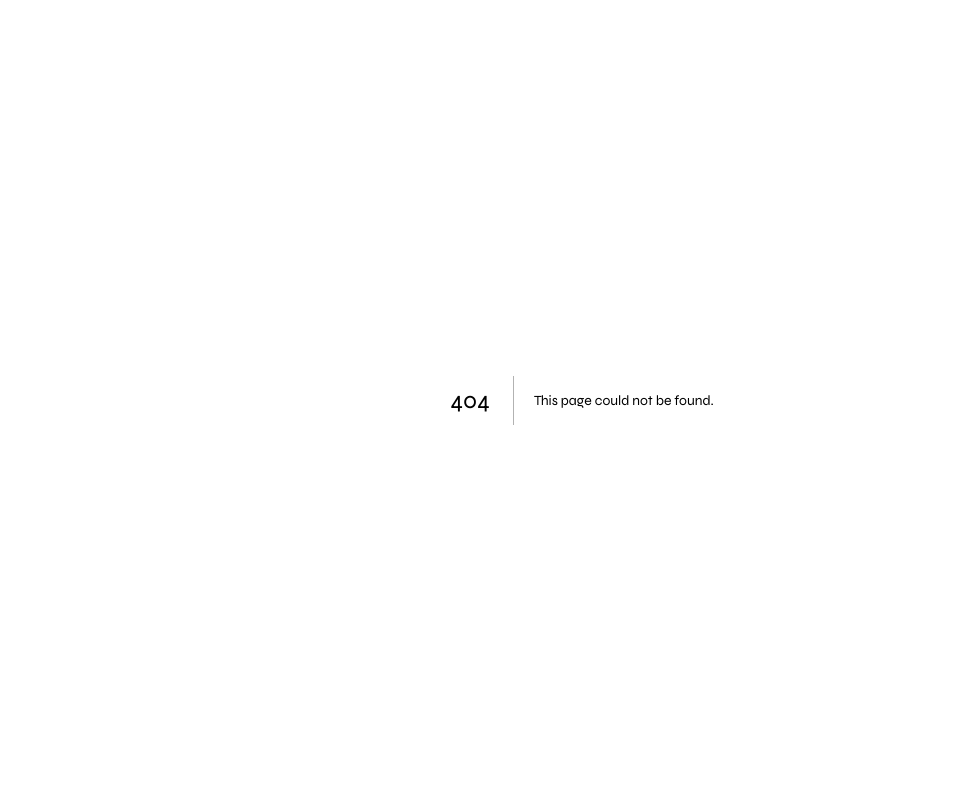
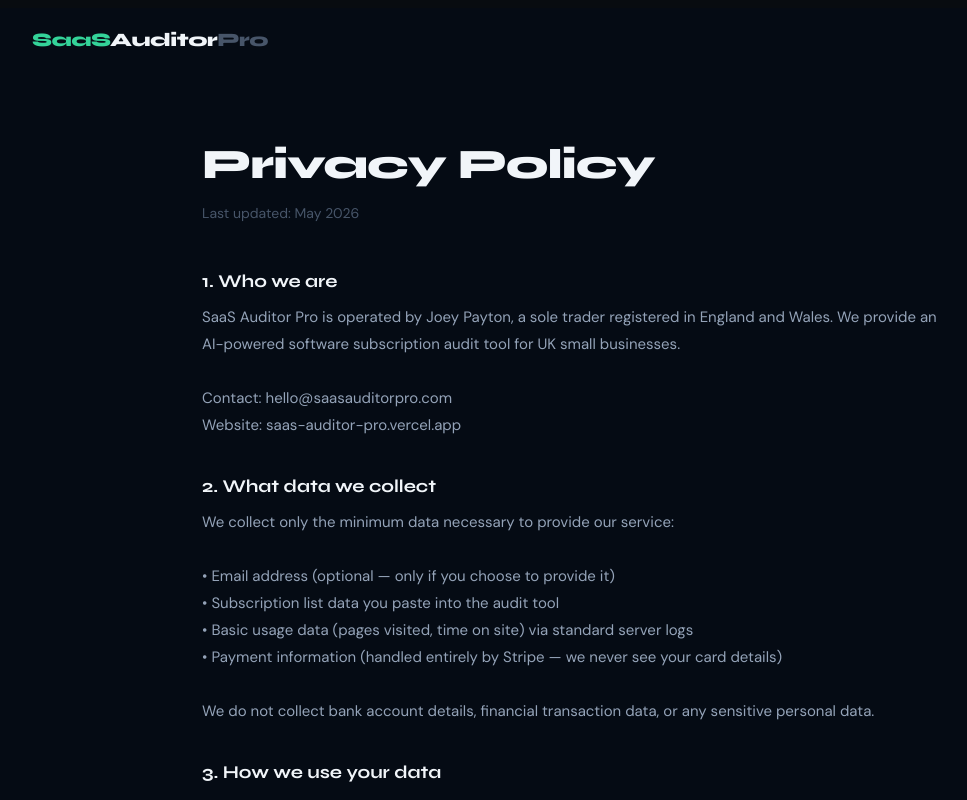
Before and after one commit to SaasAuditorPro/saas-auditor-pro, a Next.js app in the folder saas-auditor-pro/: page /privacy in a window 1280 px wide. Before the commit this address had no page. Shown: the top 800 px of the page, without its empty margins (58-1025 px from the left). Built offline with nearby package versions, Linux system fonts and the light colour scheme.

Commit message:
Create page.tsx
Privacy page

```diff
--- /dev/null
+++ b/saas-auditor-pro/app/privacy/page.tsx
@@ -0,0 +1,44 @@
+import Link from "next/link";
+
+const s = {
+  bg: "#050b14", card: "#0c1525", border: "rgba(96,165,250,0.1)",
+  green: "#34d399", text: "#f1f5f9", sub: "#94a3b8", dim: "#475569",
+};
+
+export default function PrivacyPage() {
+  return (
+    <main style={{ minHeight: "100vh", background: s.bg, color: s.text }}>
+      <nav style={{ display: "flex", alignItems: "center", justifyContent: "space-between", padding: "20px 32px", maxWidth: "1100px", margin: "0 auto" }}>
+        <Link href="/" style={{ fontFamily: "Syne, sans-serif", fontWeight: 800, fontSize: "19px", textDecoration: "none", letterSpacing: "-0.5px" }}>
+          <span style={{ color: s.green }}>SaaS</span><span style={{ color: s.text }}>Auditor</span><span style={{ color: s.dim }}>Pro</span>
+        </Link>
+      </nav>
+      <div style={{ maxWidth: "760px", margin: "0 auto", padding: "40px 24px 80px" }}>
+        <h1 style={{ fontFamily: "Syne, sans-serif", fontWeight: 800, fontSize: "clamp(28px, 5vw, 42px)", color: s.text, letterSpacing: "-1px", marginBottom: "8px" }}>Privacy Policy</h1>
+        <p style={{ fontFamily: "DM Sans, sans-serif", color: s.dim, fontSize: "14px", marginBottom: "48px" }}>Last updated: May 2026</p>
+
+        {[
+          { title: "1. Who we are", body: `SaaS Auditor Pro is operated by Joey Payton, a sole trader registered in England and Wales. We provide an AI-powered software subscription audit tool for UK small businesses.\n\nContact: hello@saasauditorpro.com\nWebsite: saas-auditor-pro.vercel.app` },
+          { title: "2. What data we collect", body: `We collect only the minimum data necessary to provide our service:\n\n• Email address (optional — only if you choose to provide it)\n• Subscription list data you paste into the audit tool\n• Basic usage data (pages visited, time on site) via standard server logs\n• Payment information (handled entirely by Stripe — we never see your card details)\n\nWe do not collect bank account details, financial transaction data, or any sensitive personal data.` },
+          { title: "3. How we use your data", body: `We use your data solely to:\n\n• Provide the audit service you requested\n• Send your report to your email address (if provided)\n• Improve our AI analysis over time (in aggregate, anonymised form only)\n• Process your subscription payment via Stripe\n• Comply with legal obligations\n\nWe will never sell your data, share it with advertisers, or use it for any purpose other than providing and improving the service.` },
+          { title: "4. Legal basis for processing", body: `Under UK GDPR, we process your data on the following legal bases:\n\n• Contract: to provide the service you have requested\n• Legitimate interests: to improve our service and prevent fraud\n• Consent: where you have explicitly opted in (e.g. email reports)\n• Legal obligation: where required by law` },
+          { title: "5. Third parties we share data with", body: `We share your data with the following trusted third parties only as necessary to provide the service:\n\n• Anthropic (AI processing) — your subscription list is processed by Anthropic's Claude API to generate your audit report. Anthropic's privacy policy applies: anthropic.com/privacy\n• Stripe (payments) — payment processing for Basic plan subscribers. Stripe's privacy policy applies: stripe.com/privacy\n• Vercel (hosting) — our website is hosted on Vercel. Vercel's privacy policy applies: vercel.com/legal/privacy-policy\n\nWe do not share your data with any other third parties.` },
+          { title: "6. Data retention", body: `We retain your data for as long as necessary to provide the service:\n\n• Email addresses: retained while your subscription is active, deleted within 30 days of cancellation\n• Audit data: not stored — subscription lists you paste are processed in real time and not saved to any database\n• Payment records: retained for 7 years as required by UK tax law\n• Usage logs: retained for 90 days` },
+          { title: "7. Your rights under UK GDPR", body: `You have the following rights regarding your personal data:\n\n• Right of access — request a copy of the data we hold about you\n• Right to erasure — request deletion of your personal data\n• Right to rectification — request correction of inaccurate data\n• Right to portability — receive your data in a portable format\n• Right to object — object to processing based on legitimate interests\n• Right to restrict processing — request we limit how we use your data\n\nTo exercise any of these rights, email us at hello@saasauditorpro.com. We will respond within 30 days. You also have the right to lodge a complaint with the Information Commissioner's Office (ICO) at ico.org.uk.` },
+          { title: "8. Cookies", body: `We use only essential cookies required for the site to function. See our Cookie Policy for full details.` },
+          { title: "9. Data security", body: `We take reasonable technical and organisational measures to protect your data, including:\n\n• HTTPS encryption on all data in transit\n• Secure third-party processors (Stripe, Vercel, Anthropic) with their own security certifications\n• No storage of payment card data on our systems\n• No storage of audit input data after processing` },
+          { title: "10. Changes to this policy", body: `We may update this policy from time to time. We will notify subscribers of material changes by email. Continued use of the service after changes constitutes acceptance of the updated policy.` },
+        ].map((s2, i) => (
+          <div key={i} style={{ marginBottom: "36px" }}>
+            <h2 style={{ fontFamily: "Syne, sans-serif", fontWeight: 700, fontSize: "18px", color: s.text, marginBottom: "12px" }}>{s2.title}</h2>
+            <div style={{ fontFamily: "DM Sans, sans-serif", color: s.sub, fontSize: "15px", lineHeight: 1.8, whiteSpace: "pre-line" }}>{s2.body}</div>
+          </div>
+        ))}
+
+        <div style={{ borderTop: `1px solid ${s.border}`, paddingTop: "32px", marginTop: "48px" }}>
+          <Link href="/" style={{ fontFamily: "DM Sans, sans-serif", color: s.green, textDecoration: "none", fontSize: "14px" }}>← Back to home</Link>
+        </div>
+      </div>
+    </main>
+  );
+}
```
